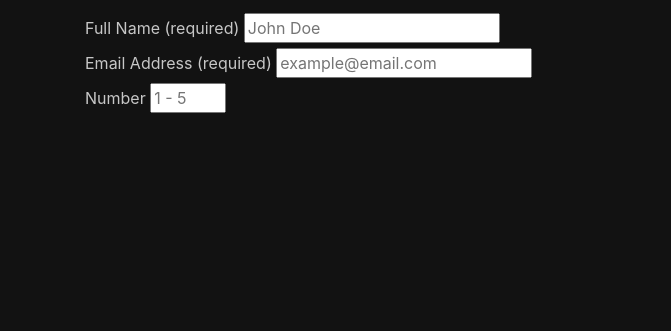
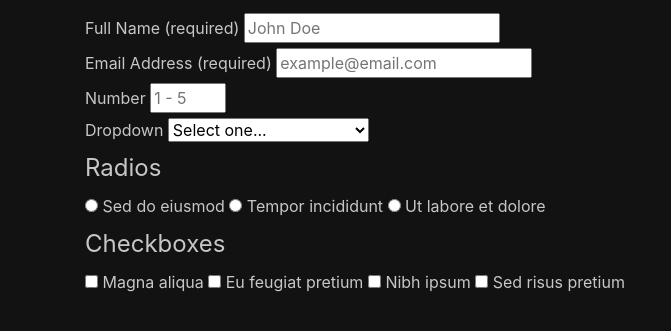
Before and after one commit to evfjunior/fcc-survey-form, a website: page src/index.html in a window 1280 px wide. Shown: the part 129-460 px from the top of the page, without its empty margins (0-671 px from the left). Drawn offline with nearby package versions, Linux system fonts and the light colour scheme.

Commit message:
Complete User Stories from #12 to #14

```diff
--- a/src/index.html
+++ b/src/index.html
@@ -86,6 +86,106 @@
             placeholder="1 - 5"
           />
         </div>
+
+        <!-- Dropdown (select) -->
+        <div class="form-group">
+          <label for="dropdown">Dropdown</label>
+          <select name="dropdown" id="dropdown" name="dropdown">
+            <option selected disabled value>Select one...</option>
+            <option value="Lorem ipsum">Lorem ipsum</option>
+            <option value="Dolor sit amet">Dolor sit amet</option>
+            <option value="Consectetur adipisicing">
+              Consectetur adipisicing
+            </option>
+          </select>
+        </div>
+
+        <!-- Radio -->
+        <div class="form-check">
+          <fieldset>
+            <legend>Radios</legend>
+            <input
+              type="radio"
+              class="form-check-input"
+              name="radio"
+              id="radio-1"
+              value="Sed do eiusmod"
+            />
+            <label for="radio-1" class="form-check-label">Sed do eiusmod</label>
+
+            <input
+              type="radio"
+              class="form-check-input"
+              name="radio"
+              id="radio-2"
+              value="Tempor incididunt"
+            />
+            <label for="radio-2" class="form-check-label">
+              Tempor incididunt
+            </label>
+
+            <input
+              type="radio"
+              class="form-check-input"
+              name="radio"
+              id="radio-3"
+              value="Ut labore et dolore"
+            />
+            <label for="radio-3" class="form-check-label">
+              Ut labore et dolore
+            </label>
+          </fieldset>
+        </div>
+
+        <!-- Checkboxes -->
+        <div class="form-check">
+          <fieldset>
+            <legend>Checkboxes</legend>
+            <input
+              type="checkbox"
+              class="form-check-input"
+              name="checkbox"
+              id="checkbox-1"
+              value="Magna aliqua"
+            />
+            <label for="checkbox-1" class="form-check-label">
+              Magna aliqua
+            </label>
+
+            <input
+              type="checkbox"
+              class="form-check-input"
+              name="checkbox"
+              id="checkbox-1"
+              value="Eu feugiat pretium"
+            />
+            <label for="checkbox-1" class="form-check-label">
+              Eu feugiat pretium
+            </label>
+
+            <input
+              type="checkbox"
+              class="form-check-input"
+              name="checkbox"
+              id="checkbox-1"
+              value="Nibh ipsum"
+            />
+            <label for="checkbox-1" class="form-check-label">
+              Nibh ipsum
+            </label>
+
+            <input
+              type="checkbox"
+              class="form-check-input"
+              name="checkbox"
+              id="checkbox-1"
+              value="Sed risus pretium"
+            />
+            <label for="checkbox-1" class="form-check-label">
+              Sed risus pretium
+            </label>
+          </fieldset>
+        </div>
       </form>
     </main>
   </body>
```
